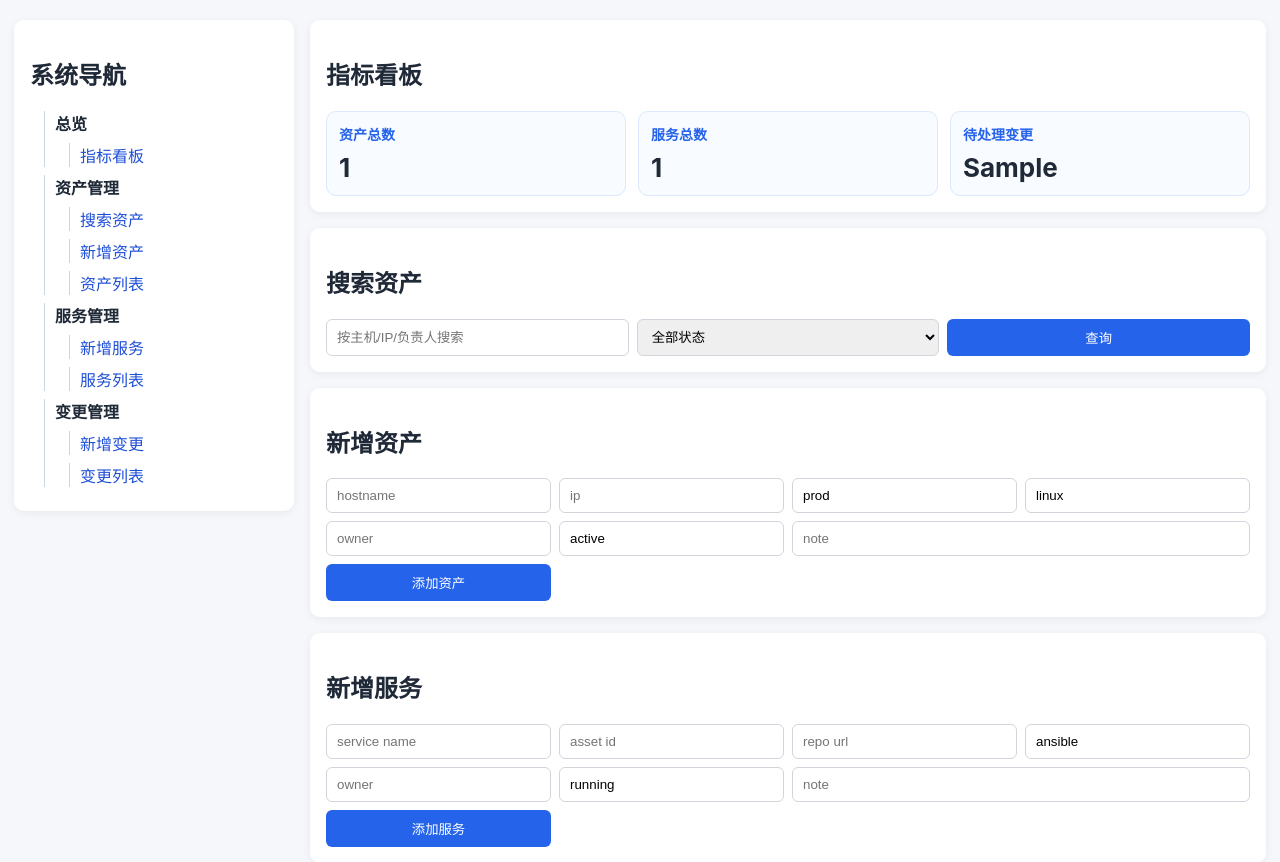
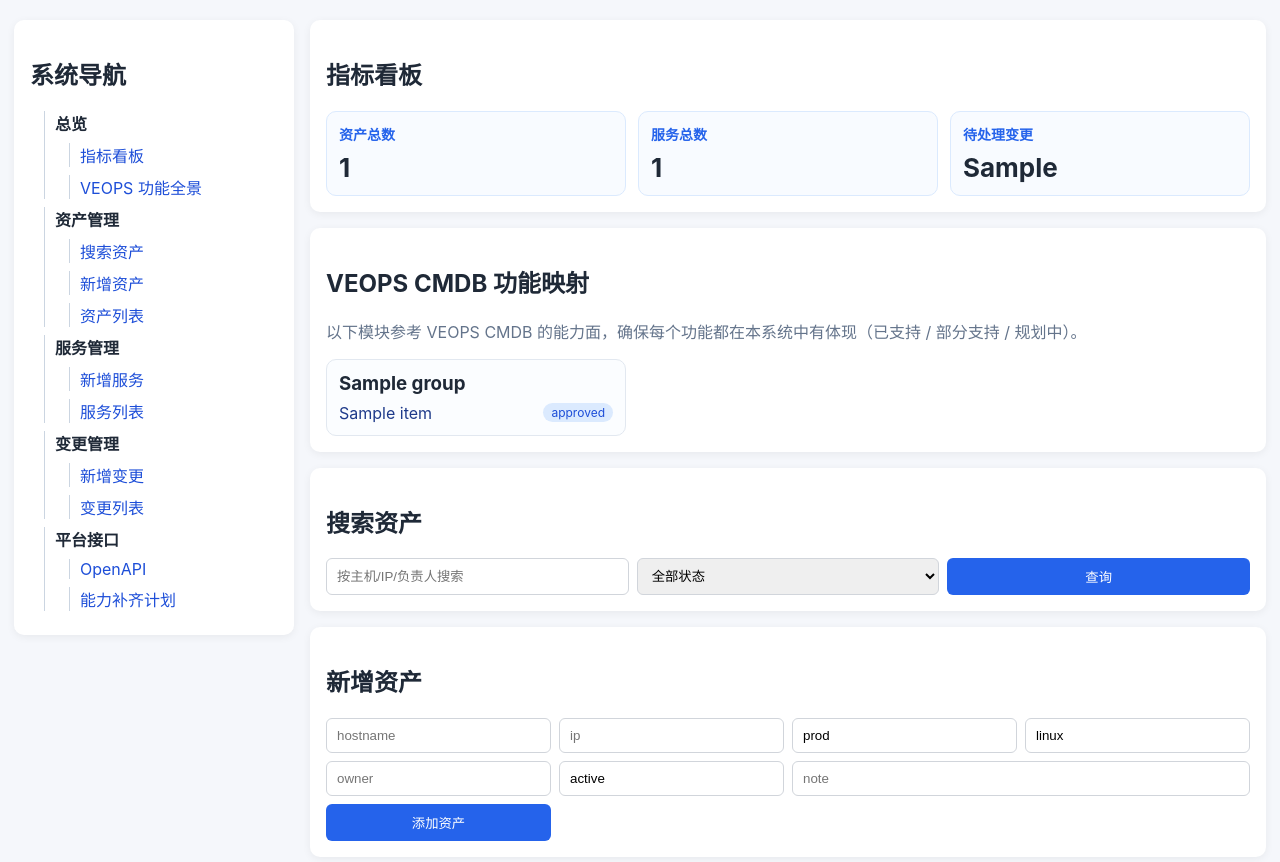
Before and after one commit to shuiguanglianyan/python, a FastAPI app: template app/templates/index.html in a window 1280 px wide. Shown: the part 103-965 px from the top of the page. Run offline with FastAPI, Linux system fonts and the light colour scheme; the template is opened without the code that fills it: most values are stand-ins (such as "Sample title", 1, 10 or a date in 2020).

Commit message:
feat(ui): add veops-style feature mapping dashboard

```diff
--- a/app/main.py
+++ b/app/main.py
@@ -17,6 +17,39 @@ from .schemas import (
 )
 
 APP_TITLE = "devops-cmdb"
+
+VEOPS_FEATURE_MAP = [
+    {
+        "group": "CMDB 核心",
+        "items": [
+            {"name": "模型设计（模型/属性/分组）", "status": "规划中", "anchor": "veops-plan"},
+            {"name": "CI 列表与详情", "status": "已支持", "anchor": "asset-list"},
+            {"name": "关系视图与拓扑", "status": "规划中", "anchor": "veops-plan"},
+            {"name": "批量导入导出", "status": "规划中", "anchor": "veops-plan"},
+            {"name": "回收站与历史审计", "status": "规划中", "anchor": "veops-plan"},
+        ],
+    },
+    {
+        "group": "服务与发布",
+        "items": [
+            {"name": "服务台账", "status": "已支持", "anchor": "service-list"},
+            {"name": "应用仓库信息", "status": "已支持", "anchor": "service-list"},
+            {"name": "部署方式与运行状态", "status": "已支持", "anchor": "service-list"},
+            {"name": "变更流程记录", "status": "已支持", "anchor": "change-list"},
+            {"name": "审批编排与自动化作业", "status": "规划中", "anchor": "veops-plan"},
+        ],
+    },
+    {
+        "group": "平台能力",
+        "items": [
+            {"name": "资源搜索", "status": "已支持", "anchor": "search-assets"},
+            {"name": "统计看板", "status": "已支持", "anchor": "overview"},
+            {"name": "权限与角色（RBAC）", "status": "规划中", "anchor": "veops-plan"},
+            {"name": "Webhook / OpenAPI 集成", "status": "部分支持", "anchor": "api-section"},
+            {"name": "多租户与组织隔离", "status": "规划中", "anchor": "veops-plan"},
+        ],
+    },
+]
 
 app = FastAPI(
     title=APP_TITLE,
@@ -85,6 +118,7 @@ def index(
             "total_assets": total_assets,
             "total_services": total_services,
             "pending_changes": pending_changes,
+            "veops_feature_map": VEOPS_FEATURE_MAP,
         },
     )
 
--- a/app/static/style.css
+++ b/app/static/style.css
@@ -46,6 +46,11 @@ main {
   box-shadow: 0 2px 8px rgba(0, 0, 0, 0.06);
 }
 
+.muted {
+  color: #64748b;
+  margin-top: 0;
+}
+
 .stats-grid {
   display: grid;
   gap: 12px;
@@ -69,6 +74,69 @@ main {
   margin: 8px 0 0;
   font-size: 26px;
   font-weight: 700;
+}
+
+.feature-groups {
+  display: grid;
+  grid-template-columns: repeat(3, minmax(0, 1fr));
+  gap: 12px;
+}
+
+.feature-groups article {
+  border: 1px solid #e2e8f0;
+  border-radius: 10px;
+  padding: 12px;
+  background: #fbfdff;
+}
+
+.feature-groups h3 {
+  margin: 0 0 8px;
+}
+
+.feature-groups ul {
+  margin: 0;
+  padding: 0;
+  list-style: none;
+  display: grid;
+  gap: 8px;
+}
+
+.feature-groups li {
+  display: flex;
+  align-items: center;
+  justify-content: space-between;
+  gap: 10px;
+}
+
+.feature-groups a {
+  color: #1e3a8a;
+  text-decoration: none;
+}
+
+.feature-groups a:hover {
+  text-decoration: underline;
+}
+
+.tag {
+  display: inline-block;
+  font-size: 12px;
+  border-radius: 999px;
+  padding: 2px 8px;
+}
+
+.tag-ok {
+  color: #166534;
+  background: #dcfce7;
+}
+
+.tag-partial {
+  color: #92400e;
+  background: #fef3c7;
+}
+
+.tag-plan {
+  color: #1d4ed8;
+  background: #dbeafe;
 }
 
 .sidebar {
@@ -161,6 +229,21 @@ td {
   font-size: 14px;
 }
 
+.api-links {
+  display: flex;
+  flex-wrap: wrap;
+  gap: 10px;
+}
+
+.api-links a {
+  border: 1px solid #d1d5db;
+  border-radius: 8px;
+  padding: 8px 12px;
+  text-decoration: none;
+  color: #1d4ed8;
+  background: #f8fafc;
+}
+
 .login-page {
   min-height: 100vh;
   display: grid;
@@ -190,7 +273,8 @@ td {
     position: static;
   }
 
-  .stats-grid {
+  .stats-grid,
+  .feature-groups {
     grid-template-columns: repeat(1, minmax(0, 1fr));
   }
 }
--- a/app/templates/index.html
+++ b/app/templates/index.html
@@ -25,6 +25,7 @@
             <span>总览</span>
             <ul>
               <li><a href="#overview">指标看板</a></li>
+              <li><a href="#veops-map">VEOPS 功能全景</a></li>
             </ul>
           </li>
           <li>
@@ -49,6 +50,13 @@
               <li><a href="#change-list">变更列表</a></li>
             </ul>
           </li>
+          <li>
+            <span>平台接口</span>
+            <ul>
+              <li><a href="#api-section">OpenAPI</a></li>
+              <li><a href="#veops-plan">能力补齐计划</a></li>
+            </ul>
+          </li>
         </ul>
       </aside>
 
@@ -68,6 +76,26 @@
               <h3>待处理变更</h3>
               <p>{{ pending_changes }}</p>
             </article>
+          </div>
+        </section>
+
+        <section class="card" id="veops-map">
+          <h2>VEOPS CMDB 功能映射</h2>
+          <p class="muted">以下模块参考 VEOPS CMDB 的能力面，确保每个功能都在本系统中有体现（已支持 / 部分支持 / 规划中）。</p>
+          <div class="feature-groups">
+            {% for group in veops_feature_map %}
+            <article>
+              <h3>{{ group.group }}</h3>
+              <ul>
+                {% for item in group.items %}
+                <li>
+                  <a href="#{{ item.anchor }}">{{ item.name }}</a>
+                  <span class="tag {% if item.status == '已支持' %}tag-ok{% elif item.status == '部分支持' %}tag-partial{% else %}tag-plan{% endif %}">{{ item.status }}</span>
+                </li>
+                {% endfor %}
+              </ul>
+            </article>
+            {% endfor %}
           </div>
         </section>
 
@@ -189,6 +217,26 @@
             </tbody>
           </table>
         </section>
+
+        <section class="card" id="api-section">
+          <h2>平台接口</h2>
+          <div class="api-links">
+            <a href="/docs" target="_blank" rel="noreferrer">Swagger 文档 /docs</a>
+            <a href="/openapi.json" target="_blank" rel="noreferrer">OpenAPI /openapi.json</a>
+            <a href="/api/overview" target="_blank" rel="noreferrer">总览 API /api/overview</a>
+          </div>
+        </section>
+
+        <section class="card" id="veops-plan">
+          <h2>能力补齐计划（对齐 VEOPS）</h2>
+          <ol>
+            <li>模型中心：增加模型、属性、关系、约束、生命周期管理。</li>
+            <li>关系拓扑：新增服务与资产的可视化拓扑视图。</li>
+            <li>审计体系：增加操作日志、变更历史、回收站恢复。</li>
+            <li>权限体系：引入 RBAC、多租户、细粒度数据权限。</li>
+            <li>自动化：引入审批流、任务编排、Webhook 同步。</li>
+          </ol>
+        </section>
       </main>
     </div>
   </body>
```
